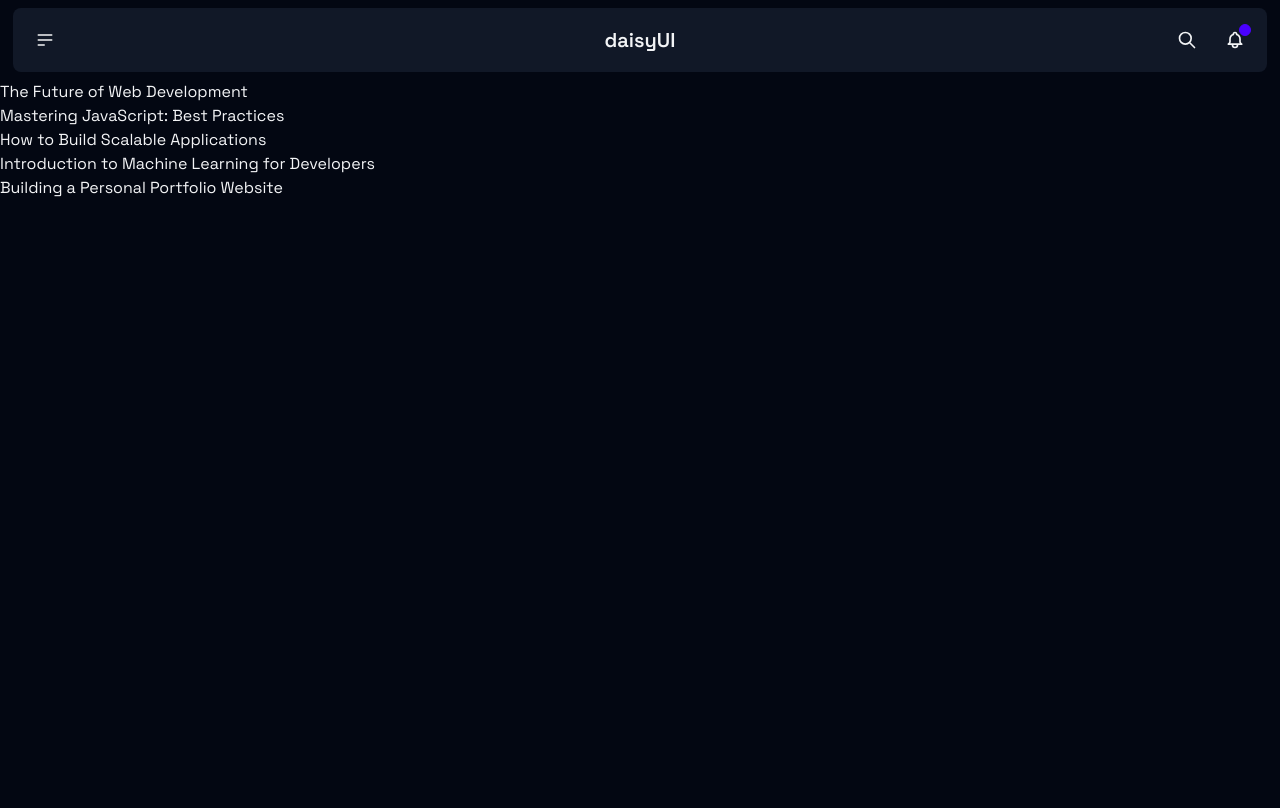
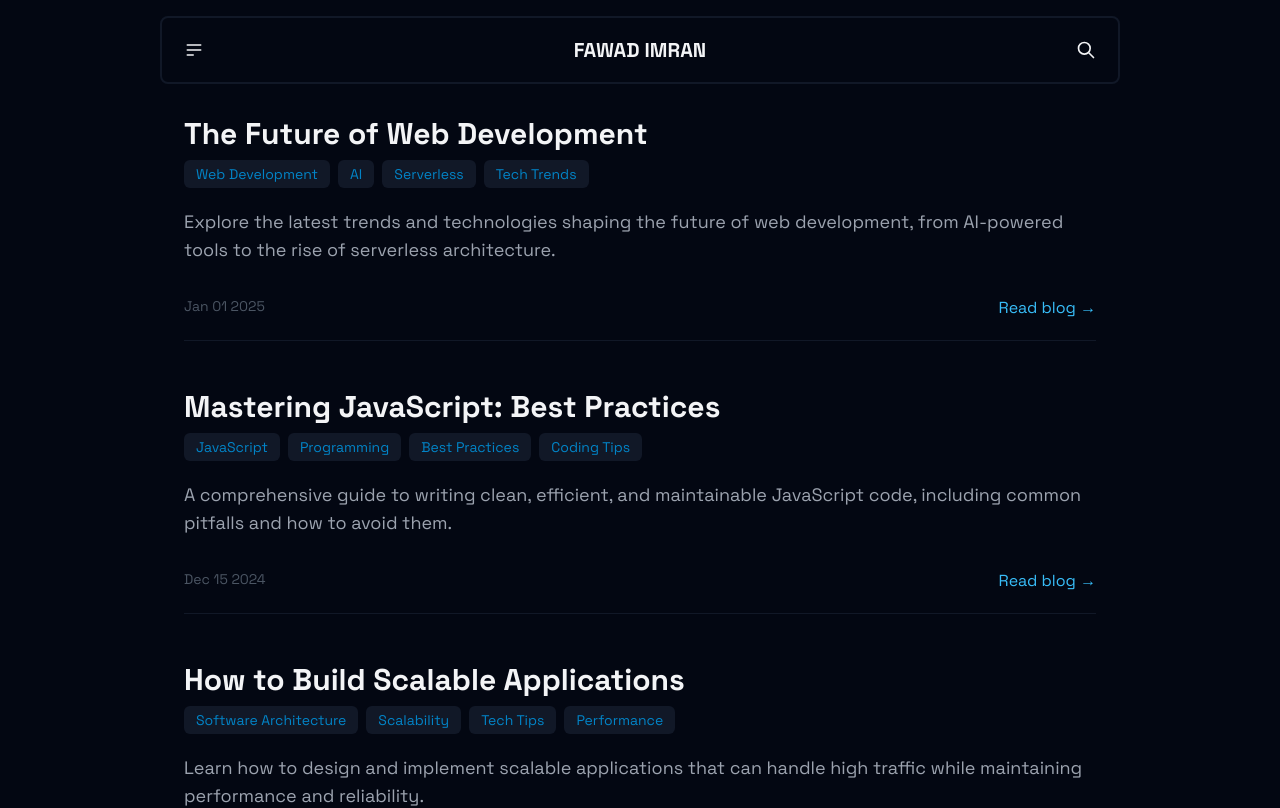
Before and after one commit to mrx7355608/blog-2.0, a Next.js app: page / in a window 1280 px wide. Shown: the top 808 px of the page. Built offline with nearby package versions, Linux system fonts and the light colour scheme.

Commit message:
completed blogs UI

```diff
--- a/app/compnents/blog-item.tsx
+++ b/app/compnents/blog-item.tsx
@@ -4,7 +4,38 @@ import { IBlog } from '../types/blog.types';
 export const BlogItem = ({ blog }: { blog: IBlog }) => {
   return (
     <div className="w-full">
-      <h1>{blog.title}</h1>
+      {/* TITLE */}
+      <h1 className="text-2xl sm:text-3xl font-bold text-gray-100 mb-2">
+        {blog.title}
+      </h1>
+
+      {/* TAGS */}
+      <div className="flex gap-2 items-center mt-1 flex-wrap">
+        {blog.tags.map((tag) => {
+          return (
+            <span
+              key={tag}
+              className="text-sm sm:text-md bg-gray-900 p-3 py-1 text-sm rounded-md text-sky-600"
+            >
+              {tag}
+            </span>
+          );
+        })}
+      </div>
+
+      {/* SUMMARY */}
+      <p className="text-md sm:text-lg text-gray-400 mt-5">{blog.summary}</p>
+
+      {/* DATE & READ BUTTON */}
+      <div className="flex justify-between items-center mt-8">
+        <p className="text-gray-600 text-sm mb-1">
+          {new Date(blog.date).toDateString().slice(4)}
+        </p>
+        <a href={'/' + blog.slug} className="text-sky-400">
+          Read blog →
+        </a>
+      </div>
+      <hr className="border-gray-900 mt-5" />
     </div>
   );
 };
--- a/app/compnents/blogs-list.tsx
+++ b/app/compnents/blogs-list.tsx
@@ -4,10 +4,10 @@ import { BlogItem } from './blog-item';
 
 export const BlogsList = ({ blogs }: { blogs: IBlog[] }) => {
   return (
-    <>
+    <div className="w-full lg:w-3/4 flex flex-col gap-12 mx-auto p-6">
       {blogs.map((blog, index) => (
         <BlogItem key={index} blog={blog} />
       ))}
-    </>
+    </div>
   );
 };
--- a/app/compnents/navbar.tsx
+++ b/app/compnents/navbar.tsx
@@ -1,8 +1,8 @@
-import React from 'react';
+import Link from 'next/link';
 
 export const Navbar = () => {
   return (
-    <div className="navbar bg-gray-900 w-[98vw] mx-auto rounded-lg my-2">
+    <div className="navbar bg-transparent w-full lg:w-3/4 border-2 border-gray-900 mx-auto rounded-lg my-2 mt-4">
       <div className="navbar-start">
         <div className="dropdown">
           <div tabIndex={0} role="button" className="btn btn-ghost btn-circle">
@@ -23,7 +23,7 @@ export const Navbar = () => {
           </div>
           <ul
             tabIndex={0}
-            className="menu menu-sm dropdown-content bg-base-100 rounded-box z-[1] mt-3 w-52 p-2 shadow"
+            className="menu menu-sm dropdown-content bg-gray-900 rounded-md z-[1] mt-3 w-52 p-2 shadow"
           >
             <li>
               <a>Homepage</a>
@@ -38,7 +38,9 @@ export const Navbar = () => {
         </div>
       </div>
       <div className="navbar-center">
-        <a className="btn btn-ghost text-xl">daisyUI</a>
+        <Link href="/" className="text-xl font-black">
+          FAWAD IMRAN
+        </Link>
       </div>
       <div className="navbar-end">
         <button className="btn btn-ghost btn-circle">
@@ -57,25 +59,6 @@ export const Navbar = () => {
             />
           </svg>
         </button>
-        <button className="btn btn-ghost btn-circle">
-          <div className="indicator">
-            <svg
-              xmlns="http://www.w3.org/2000/svg"
-              className="h-5 w-5"
-              fill="none"
-              viewBox="0 0 24 24"
-              stroke="currentColor"
-            >
-              <path
-                strokeLinecap="round"
-                strokeLinejoin="round"
-                strokeWidth="2"
-                d="M15 17h5l-1.405-1.405A2.032 2.032 0 0118 14.158V11a6.002 6.002 0 00-4-5.659V5a2 2 0 10-4 0v.341C7.67 6.165 6 8.388 6 11v3.159c0 .538-.214 1.055-.595 1.436L4 17h5m6 0v1a3 3 0 11-6 0v-1m6 0H9"
-              />
-            </svg>
-            <span className="badge badge-xs badge-primary indicator-item"></span>
-          </div>
-        </button>
       </div>
     </div>
   );
```
